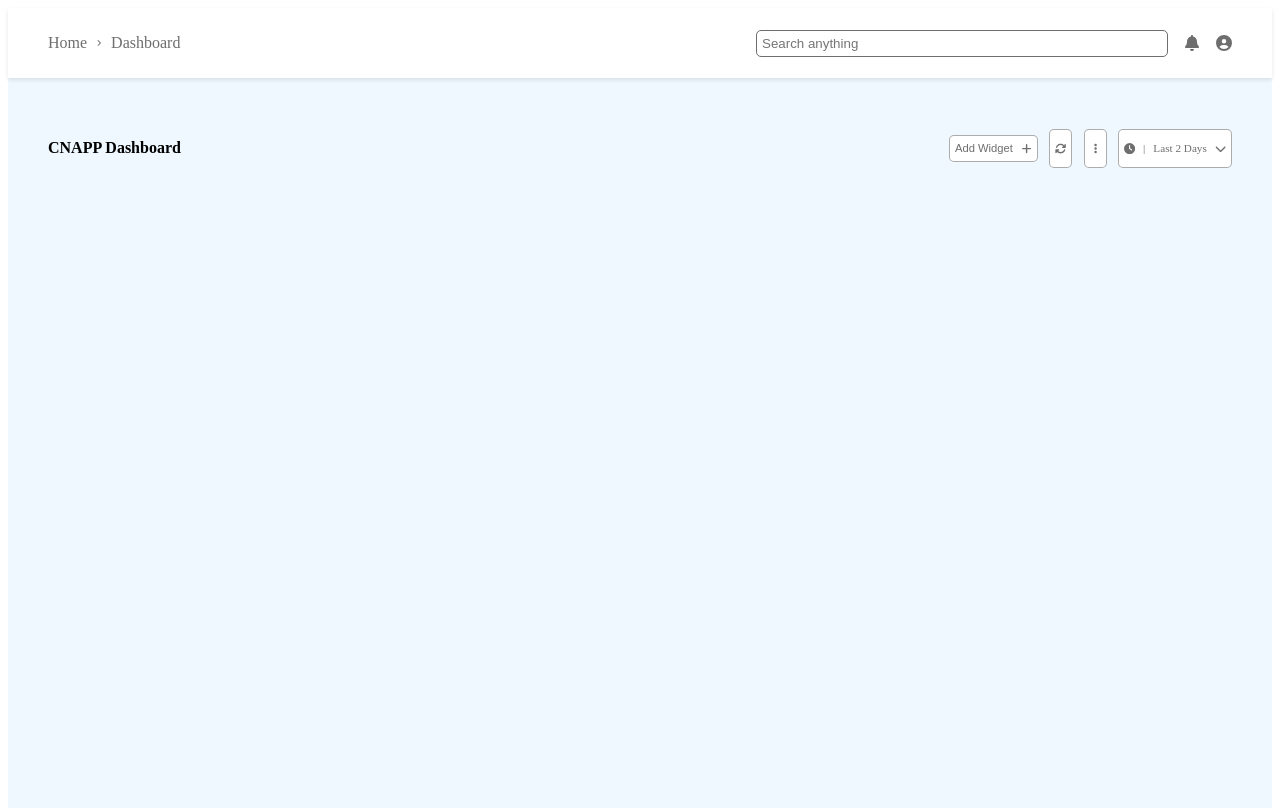
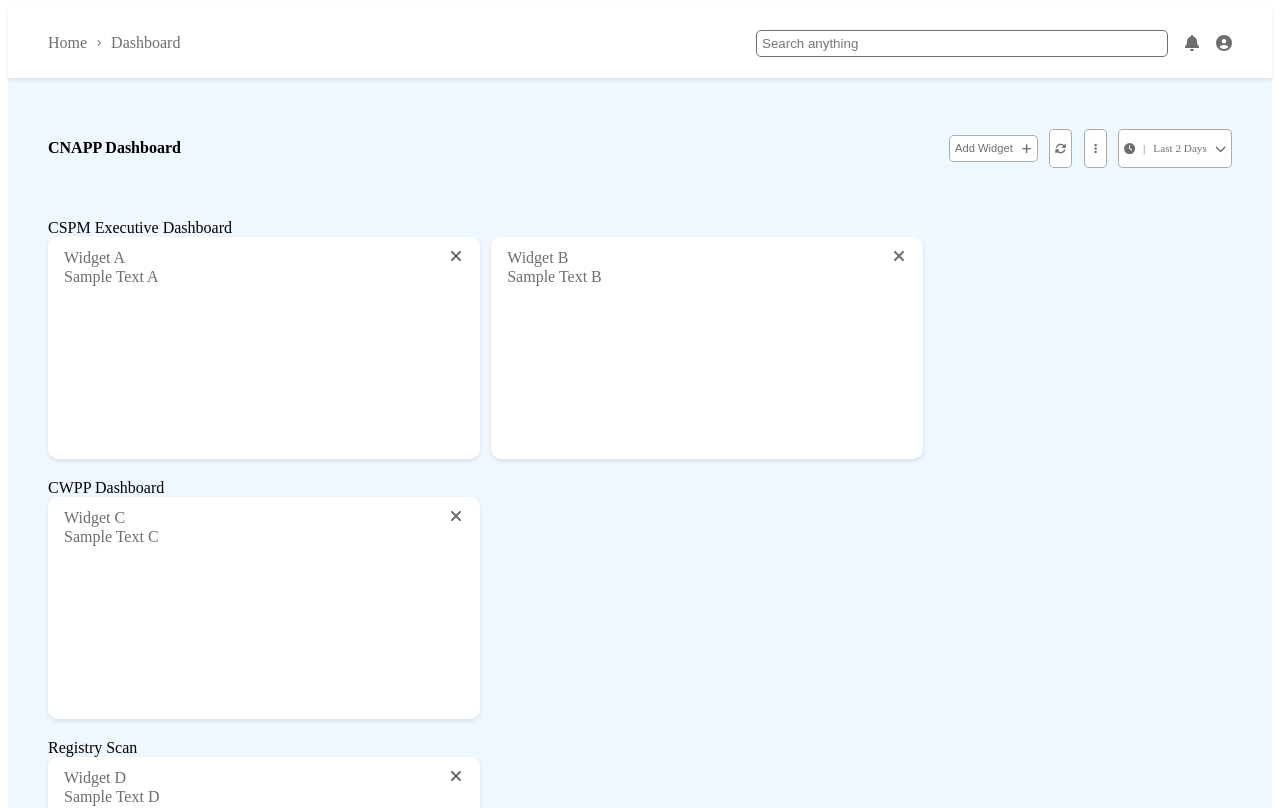
Before and after one commit to BikramNegi/AccuKnox, a React (Vite) app: page / in a window 1280 px wide. Shown: the top 808 px of the page. Built offline with nearby package versions, Linux system fonts and the light colour scheme; the HTML template or start-up script is replaced by a standard one.

Commit message:
Added categories and widget component.Also changed remove widget functionality in store dashboard slice

```diff
--- a/src/App.css
+++ b/src/App.css
@@ -75,3 +75,34 @@
   font-size: 0.7rem;
   height: 1.7rem;
 }
+
+.category {
+  margin: 0px 40px 20px;
+}
+
+.category_widgets {
+  display: flex;
+  align-items: center;
+  gap: 0.7rem;
+  color: #6e6e6e;
+}
+
+.category_widget {
+  flex: 1;
+  max-width: 400px;
+  height: 200px;
+  padding: 0.7rem 1rem;
+  border-radius: 10px;
+  background-color: #fff;
+  box-shadow: 0 2px 4px rgba(0, 0, 0, 0.1);
+}
+
+.widget_header {
+  display: flex;
+  justify-content: space-between;
+  align-items: center;
+}
+
+.widget_header_close_button {
+  cursor: pointer;
+}
--- /dev/null
+++ b/src/components/Categories.jsx
@@ -0,0 +1,36 @@
+import { useSelector, useDispatch } from "react-redux";
+import Widget from "./Widget";
+
+const Categories = () => {
+  const categories = useSelector((state) => state.dashboard.categories);
+
+  return (
+    <>
+      {categories.map((eachCategory) => {
+        return (
+          <div key={eachCategory} className="category">
+            <div className="category_header">
+              <span>{eachCategory.name}</span>
+            </div>
+
+            <div className="category_widgets">
+              {eachCategory.widgets.map((eachWidget) => {
+                return (
+                  eachWidget.active && (
+                    <Widget
+                      key={eachWidget.id}
+                      widgetData={eachWidget}
+                      categoryId={eachCategory.id}
+                    />
+                  )
+                );
+              })}
+            </div>
+          </div>
+        );
+      })}
+    </>
+  );
+};
+
+export default Categories;
--- /dev/null
+++ b/src/components/Widget.jsx
@@ -0,0 +1,33 @@
+import PropTypes from "prop-types";
+import { useDispatch } from "react-redux";
+import { FaXmark } from "react-icons/fa6";
+import { removeWidget } from "../store/slices/dashboardSlice";
+
+const Widget = ({ widgetData: { id, name, text }, categoryId }) => {
+  const dispatch = useDispatch();
+
+  const removeWidgetItem = () => {
+    dispatch(removeWidget({ widgetId: id, categoryId: categoryId }));
+  };
+
+  return (
+    <div className="category_widget">
+      <div className="widget_header">
+        <span>{name}</span>
+        <div className="widget_header_close_button" onClick={removeWidgetItem}>
+          <FaXmark />
+        </div>
+      </div>
+
+      <div>{text}</div>
+    </div>
+  );
+};
+
+Widget.PropTypes = {
+  id: PropTypes.string.isRequired,
+  name: PropTypes.string.isRequired,
+  text: PropTypes.string.isRequired,
+};
+
+export default Widget;
--- a/src/pages/Dashboard.jsx
+++ b/src/pages/Dashboard.jsx
@@ -1,10 +1,11 @@
-import React from "react";
+import Categories from "../components/Categories";
 import DashBoardHeader from "../components/DashBoardHeader";
 
 const Dashboard = () => {
   return (
     <div className="dashboard">
       <DashBoardHeader />
+      <Categories />
     </div>
   );
 };
--- a/src/store/dashboardData.json
+++ b/src/store/dashboardData.json
@@ -4,19 +4,43 @@
       "id": 1,
       "name": "CSPM Executive Dashboard",
       "widgets": [
-        { "id": 101, "name": "Widget A", "text": "Sample Text A" },
-        { "id": 102, "name": "Widget B", "text": "Sample Text B" }
+        {
+          "id": 101,
+          "name": "Widget A",
+          "text": "Sample Text A",
+          "active": true
+        },
+        {
+          "id": 102,
+          "name": "Widget B",
+          "text": "Sample Text B",
+          "active": true
+        }
       ]
     },
     {
       "id": 2,
       "name": "CWPP Dashboard",
-      "widgets": [{ "id": 201, "name": "Widget C", "text": "Sample Text C" }]
+      "widgets": [
+        {
+          "id": 201,
+          "name": "Widget C",
+          "text": "Sample Text C",
+          "active": true
+        }
+      ]
     },
     {
       "id": 3,
       "name": "Registry Scan",
-      "widgets": [{ "id": 301, "name": "Widget D", "text": "Sample Text D" }]
+      "widgets": [
+        {
+          "id": 301,
+          "name": "Widget D",
+          "text": "Sample Text D",
+          "active": true
+        }
+      ]
     }
   ]
 }
--- a/src/store/slices/dashboardSlice.js
+++ b/src/store/slices/dashboardSlice.js
@@ -26,7 +26,7 @@ const dashboardSlice = createSlice({
             const { categoryId, widgetId } = action.payload;
             const category = state.categories.find((eachCategory) => eachCategory.id === categoryId);
             if (category)
-                category.widgets = category.widgets.filter((eachWidget) => eachWidget.id !== widgetId);
+                category.widgets = category.widgets.map((eachWidget) => eachWidget.id == widgetId ? { ...eachWidget, active: false } : eachWidget);
         },
     },
 });
```
